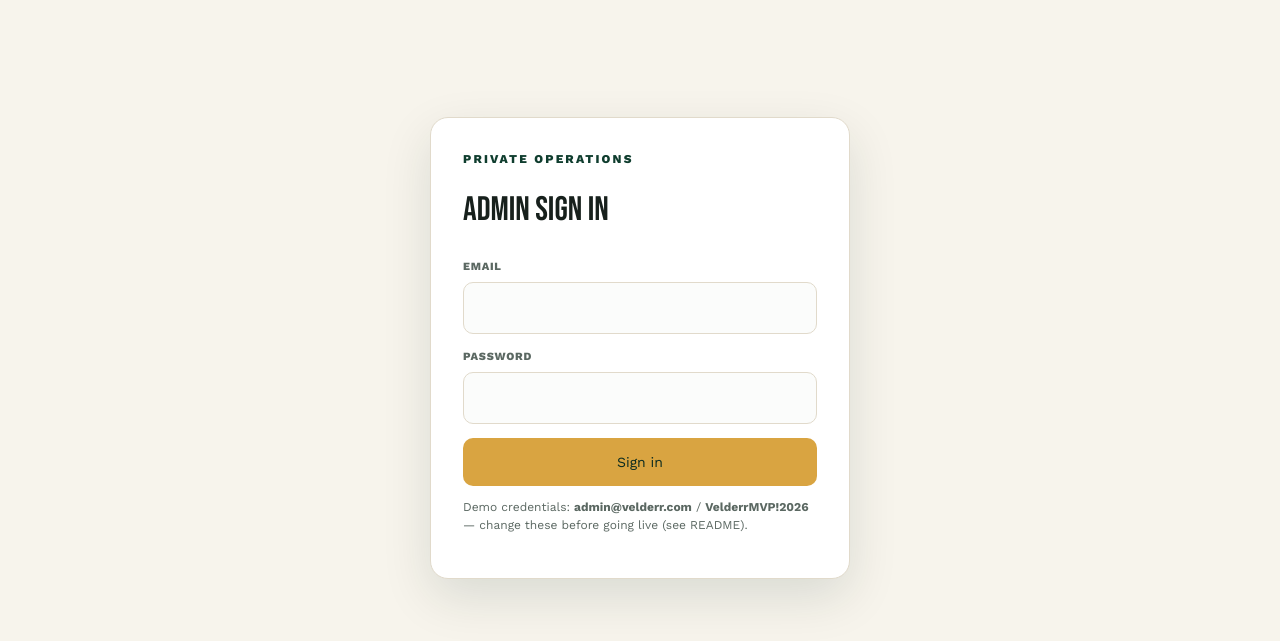
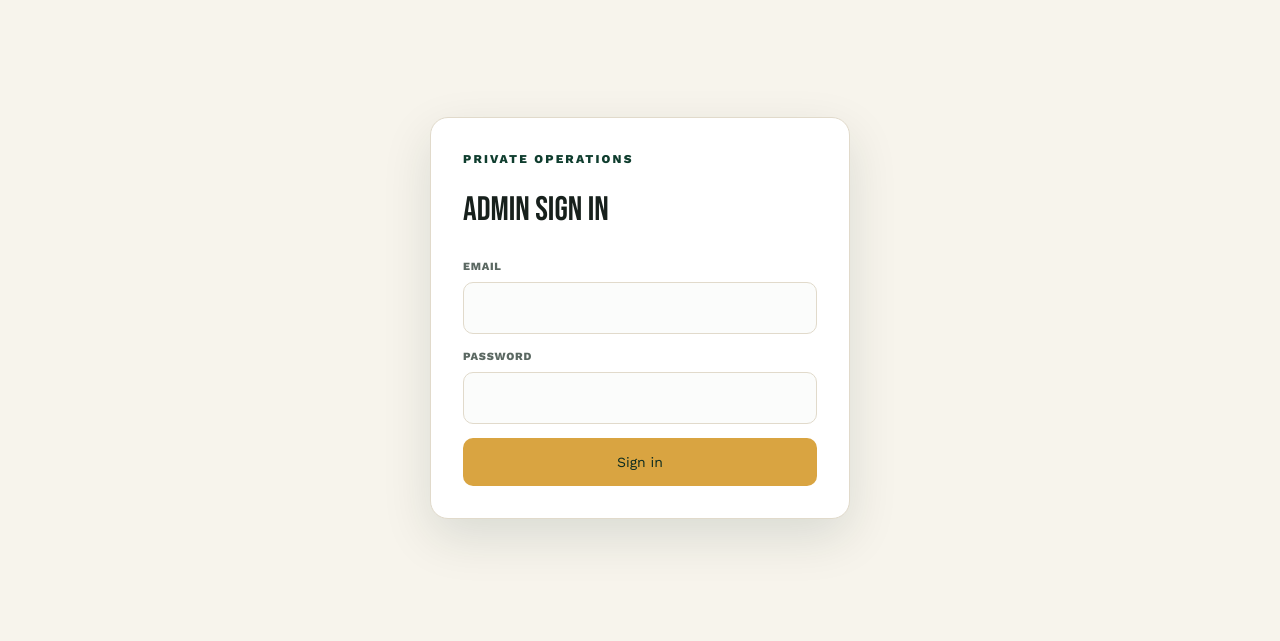
Before and after one commit to J0K3RYWEB/Velderr-final-, a website: page admin.html in a window 1280 px wide. Shown: the part 79-720 px from the top of the page. Drawn offline with nearby package versions, Linux system fonts and the light colour scheme.

Commit message:
Remove demo credentials from admin.html
Removed demo credentials from the admin login page.

```diff
--- a/admin.html
+++ b/admin.html
@@ -53,7 +53,6 @@
         <div class="field"><label for="password">Password</label><input id="password" type="password" required autocomplete="current-password"></div>
         <button class="btn primary full" type="submit">Sign in</button>
       </form>
-      <p class="hint">Demo credentials: <b>admin@velderr.com</b> / <b>VelderrMVP!2026</b> — change these before going live (see README).</p>
     </div>
   </section>
 
```
